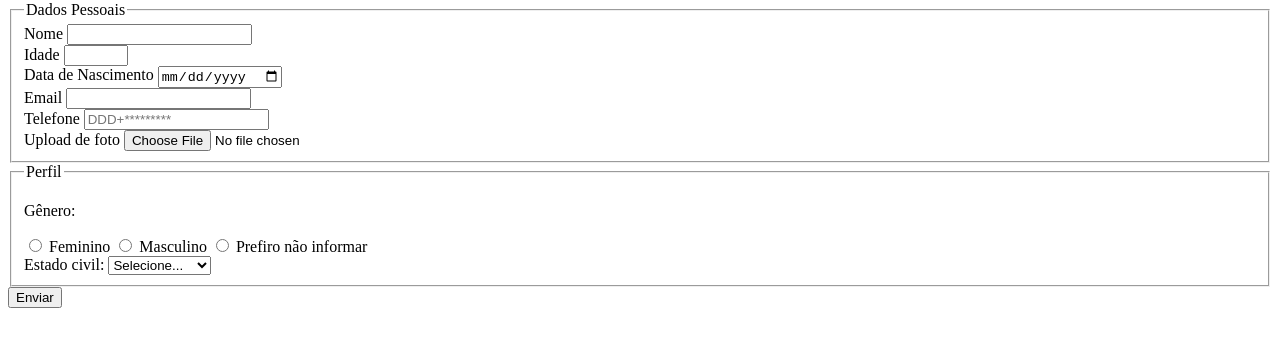
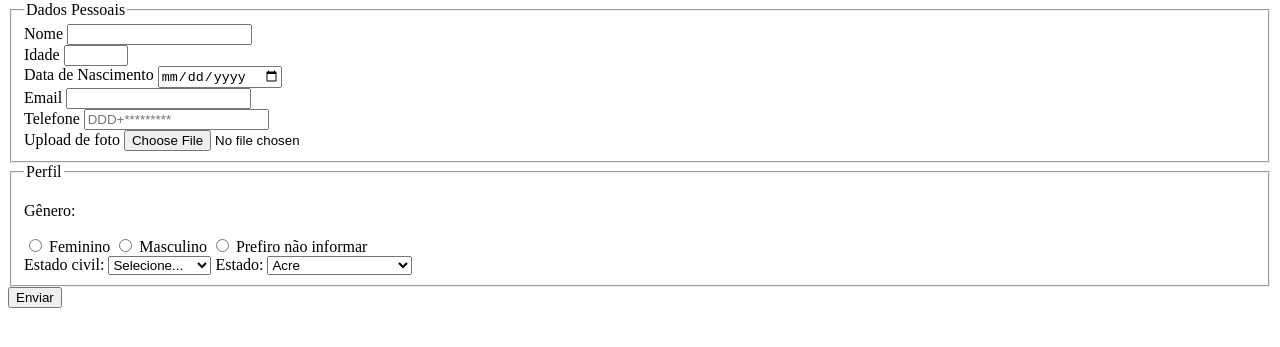
Before and after one commit to NandoHeck/pesquisa-culturama, a plain HTML site: page index.html in a window 1280 px wide. Shown: the part 79-426 px from the top of the page. Drawn offline with Linux system fonts and the light colour scheme.

Commit message:
Adiciona opcoes de estado

```diff
--- a/index.html
+++ b/index.html
@@ -59,6 +59,36 @@
                     <option value="Divorciado">Divorciado</option>
                     <option value="União estável">União estável</option>
                 </select>
+                <label for="userState">Estado:</label>
+<select name="userState">
+    <option value="Acre">Acre</option>
+    <option value="Alagoas">Alagoas</option>
+    <option value="Amapá">Amapá</option>
+    <option value="Amazonas">Amazonas</option>
+    <option value="Bahia">Bahia</option>
+    <option value="Ceará">Ceará</option>
+    <option value="Distrito Federal">Distrito Federal</option>
+    <option value="Espirito Santo">Espirito Santo</option>
+    <option value="Goiás">Goiás</option>
+    <option value="Maranhão">Maranhão</option>
+    <option value="Mato Grosso do Sul">Mato Grosso do Sul</option>
+    <option value="Mato Grosso">Mato Grosso</option>
+    <option value="Minas Gerais">Minas Gerais</option>
+    <option value="Pará">Pará</option>
+    <option value="Paraíba">Paraíba</option>
+    <option value="Paraná">Paraná</option>
+    <option value="Pernambuco">Pernambuco</option>
+    <option value="Piauí">Piauí</option>
+    <option value="Rio de Janeiro">Rio de Janeiro</option>
+    <option value="Rio Grande do Norte">Rio Grande do Norte</option>
+    <option value="Rio Grande do Sul">Rio Grande do Sul</option>
+    <option value="Rondônia">Rondônia</option>
+    <option value="Roraima">Roraima</option>
+    <option value="Santa Catarina">Santa Catarina</option>
+    <option value="São Paulo">São Paulo</option>
+    <option value="Sergipe">Sergipe</option>
+    <option value="Tocantins">Tocantins</option>
+</select>
 
             </fieldset>
 
```
